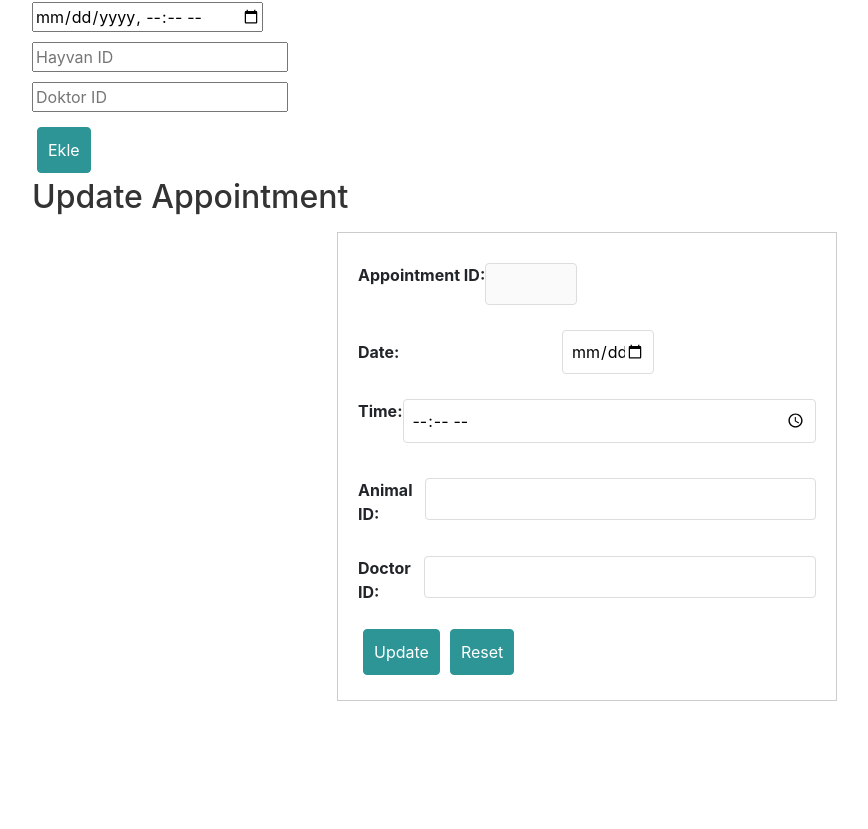
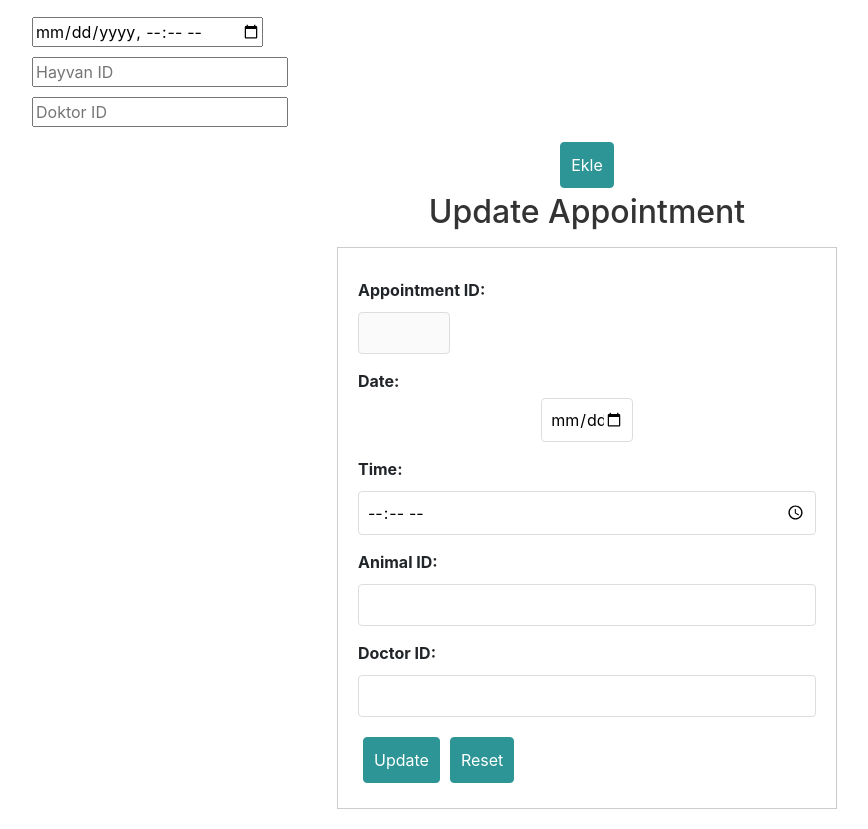
Before and after one commit to KursadYaprak/Veterinary_Frontend, a React (Create React App) app: page /appointments in a window 1280 px wide. Shown: the part 461-1290 px from the top of the page, without its empty margins (53-921 px from the left). Before the commit the page ends 1182 px from the top, so only its background shows below. Built offline with nearby package versions, Linux system fonts and the light colour scheme; no server answers.

Commit message:
Update Appointment.css

```diff
--- a/src/components/Appointment/Appointment.css
+++ b/src/components/Appointment/Appointment.css
@@ -4,7 +4,7 @@
     background-color: #fff;
     width: 90%;
     max-width: 1150px;
-    text-align: start; /* İçeriği ortalamak için */
+    text-align: center;
 }
 
 .appointment-container h2 {
@@ -15,6 +15,7 @@
 .appointment-table {
     width: 100%;
     border-collapse: collapse;
+    margin-bottom: 15px;
 }
 
 .appointment-table th,
@@ -39,7 +40,7 @@
 .appointment-container button {
     padding: 10px;
     margin: 5px;
-    border: 1px solid #2D9596; /* Buton kenar rengi */
+    border: 1px solid #2D9596;
     border-radius: 4px;
     cursor: pointer;
     background-color: #2D9596;
@@ -47,15 +48,16 @@
 }
 
 .appointment-container button:hover {
-    background-color: #1E6668; /* Buton hover rengi */
+    background-color: #1E6668;
 }
 
 .appointment-update-form {
     width: 90%;
     max-width: 500px;
-    margin: auto;
     padding: 20px;
     border: 1px solid #ccc;
+    margin: auto;
+    text-align: start; /* Formu sola hizalamak için */
 }
 
 .appointment-update-form .form-group {
@@ -94,8 +96,3 @@
 .appointment-table td:nth-child(6) {
     width: 10%;
 }
-
-.form-group {
-    display: flex;
-    align-items: start;
-}
```
